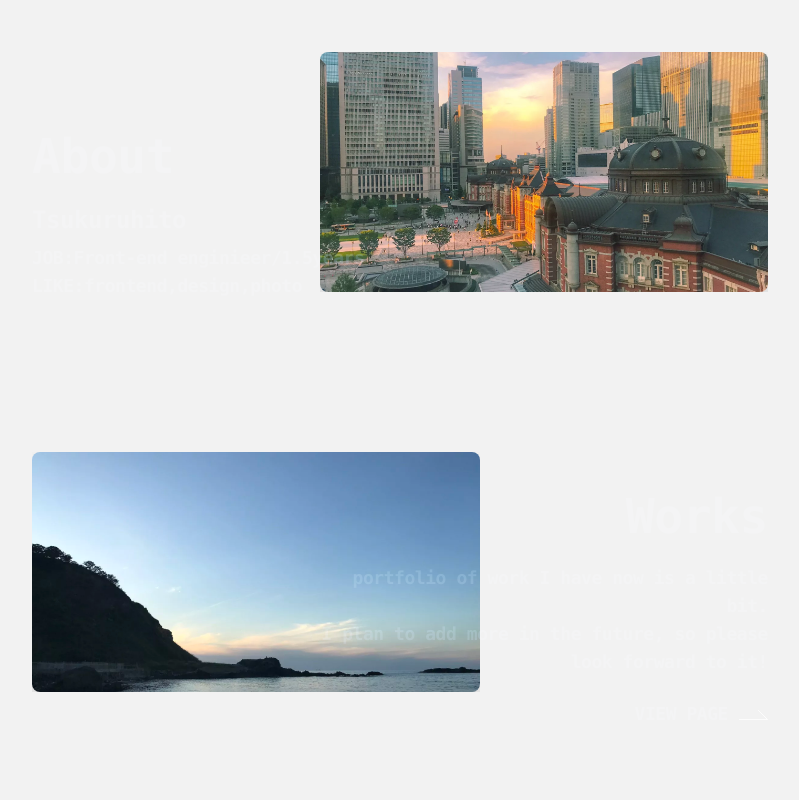
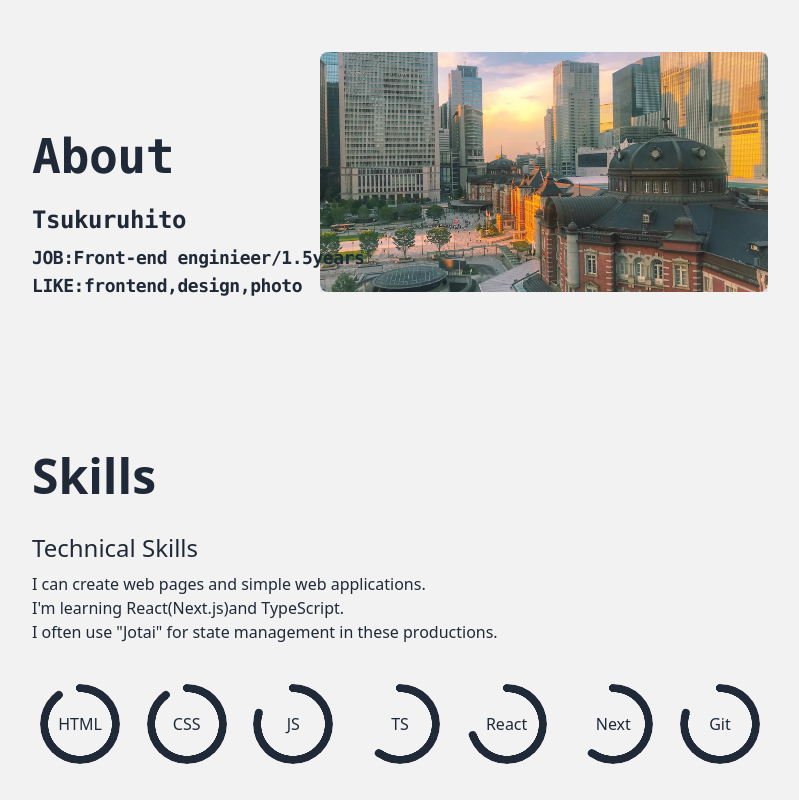
Before and after one commit to tsukuruhito/ts-portfolio, a Next.js app: page / in a window 1280 px wide. Shown: the part 920-1720 px from the top of the page, without its empty margins (240-1039 px from the left). Built offline with nearby package versions, Linux system fonts and the light colour scheme.

Commit message:
fix top view

```diff
--- a/pages/index.tsx
+++ b/pages/index.tsx
@@ -25,7 +25,7 @@ const Home: NextPage = () => {
             <div className='relative w-full h-60'>
               <Image src="/scene03.webp" alt="" layout='fill' objectFit='cover' objectPosition="center" className='max-w-sm rounded-lg shadow-2xl'/>
             </div>
-            <div className='font-mono tracking-tight relative -mr-40 mix-blend-screen text-left mt-20 w-full font-semibold text-lg '>
+            <div className='font-mono tracking-tight relative -mr-40 text-left mt-20 w-full font-semibold text-lg '>
               <h2 className="text-5xl font-bold whitespace-pre-wrap">About</h2>
               <dl className="py-6">
                 <dt className='text-2xl mb-2'>Tsukuruhito</dt>
@@ -35,12 +35,12 @@ const Home: NextPage = () => {
             </div>
         </div>
       </div>
-      <div className='bg-base-200'>
+      {/* <div className='bg-base-200'>
         <div className='flex flex-row px-4 py-16 max-w-3xl mx-auto box-border'>
             <div className='relative w-full h-60'>
               <Image src="/scene02.webp" alt="" layout='fill' objectFit='cover' objectPosition="right" className='max-w-sm rounded-lg shadow-2xl' priority/>
             </div>
-            <div className='font-mono tracking-tight relative -ml-40 mix-blend-screen text-right mt-10 font-semibold w-full text-lg '>
+            <div className='font-mono tracking-tight relative -ml-40 text-right mt-10 font-semibold w-full text-lg '>
               <h2 className="text-5xl font-bold whitespace-pre-wrap">Works</h2>
               <div className="py-6">
                 <p>portfolio of work I have now is a little bit.</p>
@@ -49,7 +49,7 @@ const Home: NextPage = () => {
               </div>
             </div>
           </div>
-      </div>
+      </div> */}
       <div className='bg-base-200'>
         <div className='px-4 py-16 max-w-3xl mx-auto box-border'>
           <h2 className="text-5xl font-bold whitespace-pre-wrap">Skills</h2>
```
